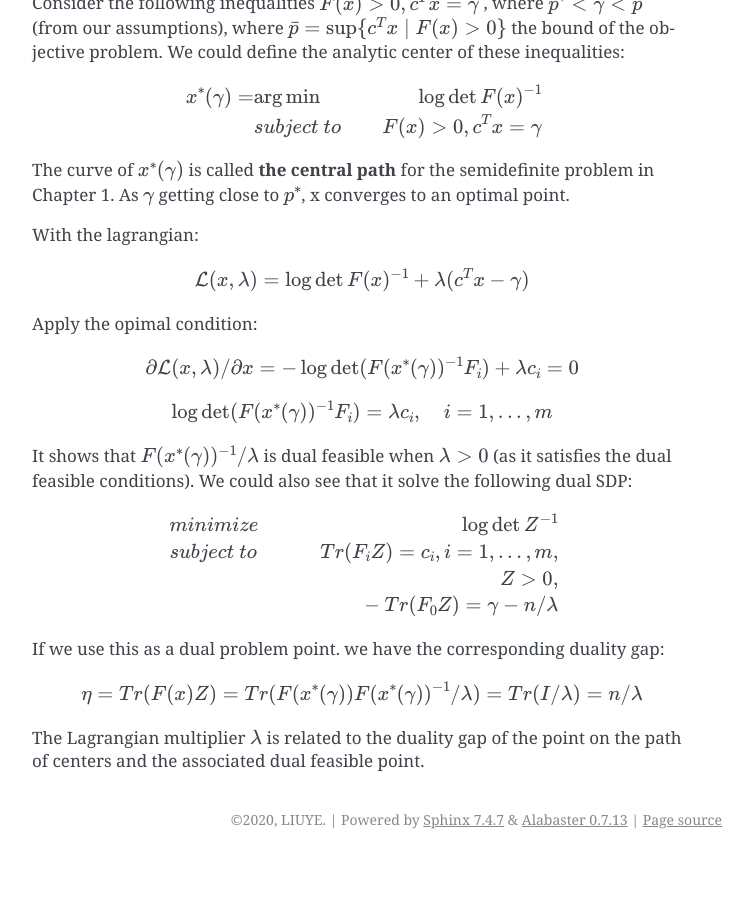
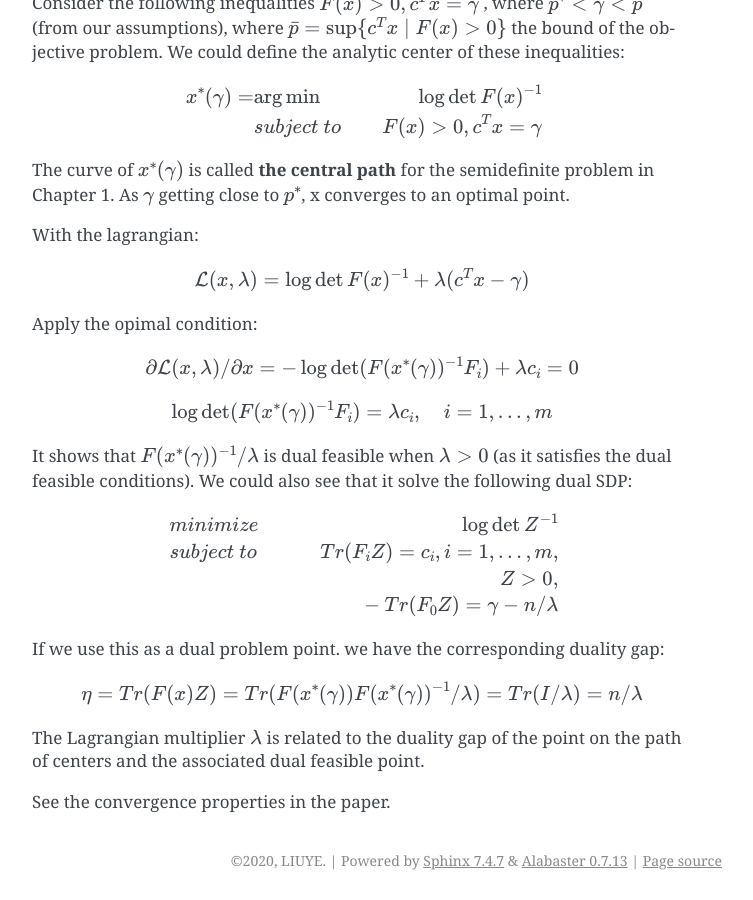
Before and after one commit to gggliuye/cvx_learning, a Sphinx documentation site: the page built from docs/SDP/CentralPath.rst, in a window 1280 px wide and 900 px high, scrolled down 1969 px. Shown: the whole window, without its empty margins (388-1141 px from the left). Built offline with Sphinx 7.4.7, drawn with Linux system fonts in a browser that asks for light colours; before the commit the page ends 2828 px from its top, so only the background shows below that.

Commit message:
Update CentralPath.rst

```diff
--- a/docs/SDP/CentralPath.rst
+++ b/docs/SDP/CentralPath.rst
@@ -109,12 +109,12 @@
 We could also see that it solve the following dual SDP:
 
 .. math::
-  \begin{align*}
+  \begin{align}
   &minimize \quad & \log\det Z^{-1} \\
   &subject\ to & Tr(F_{i}Z) =c_{i}, i=1,...,m, \\
   & & Z>0, \\
   & & -Tr(F_{0}Z) = \gamma - n/\lambda
-  \end{align*}
+  \end{align}
 
 If we use this as a dual problem point. we have the corresponding duality gap:
 
@@ -123,3 +123,5 @@
 
 The Lagrangian multiplier :math:`\lambda` is related to the duality gap of the point on the path
 of centers and the associated dual feasible point.
+
+See the convergence properties in the paper.
```
